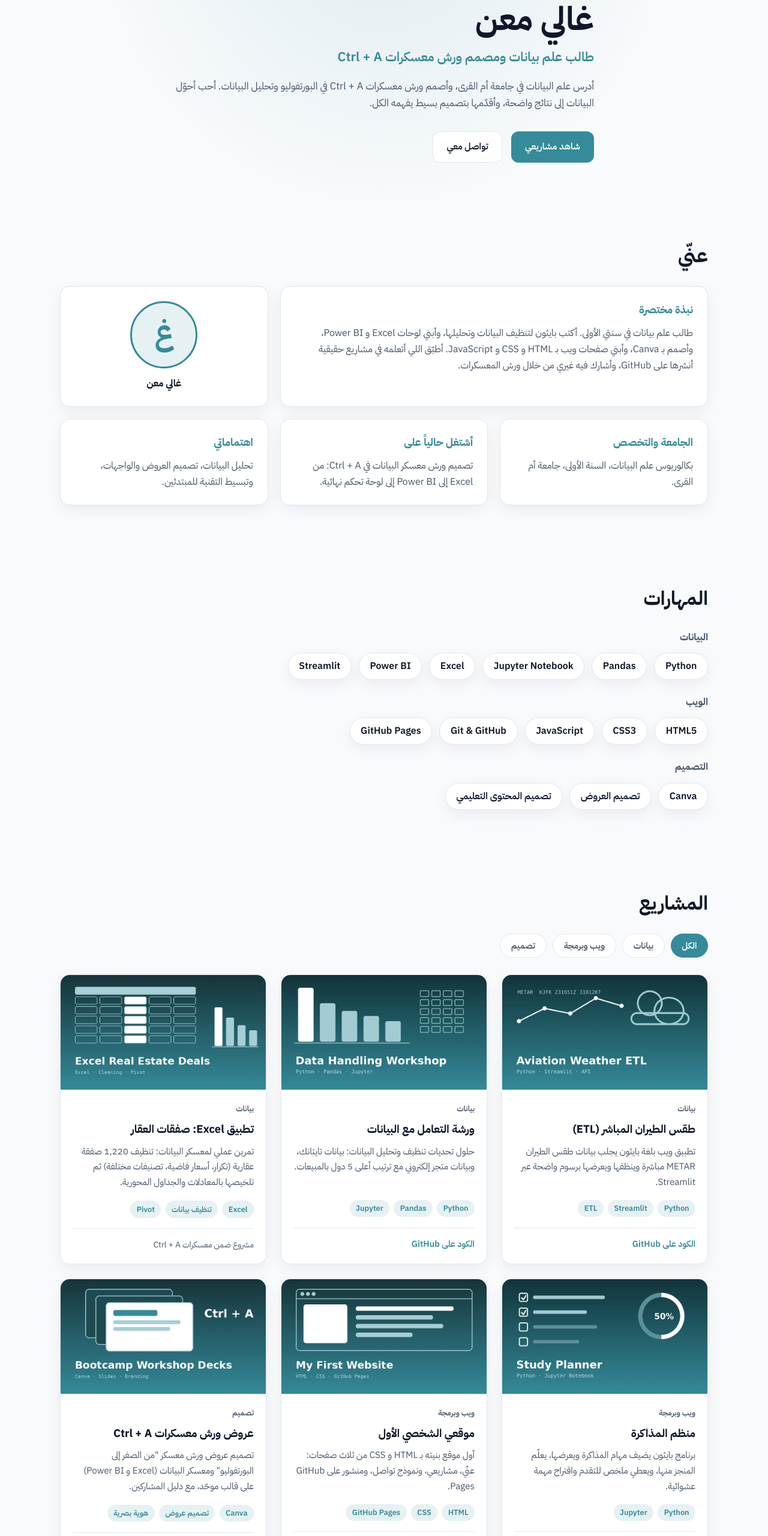
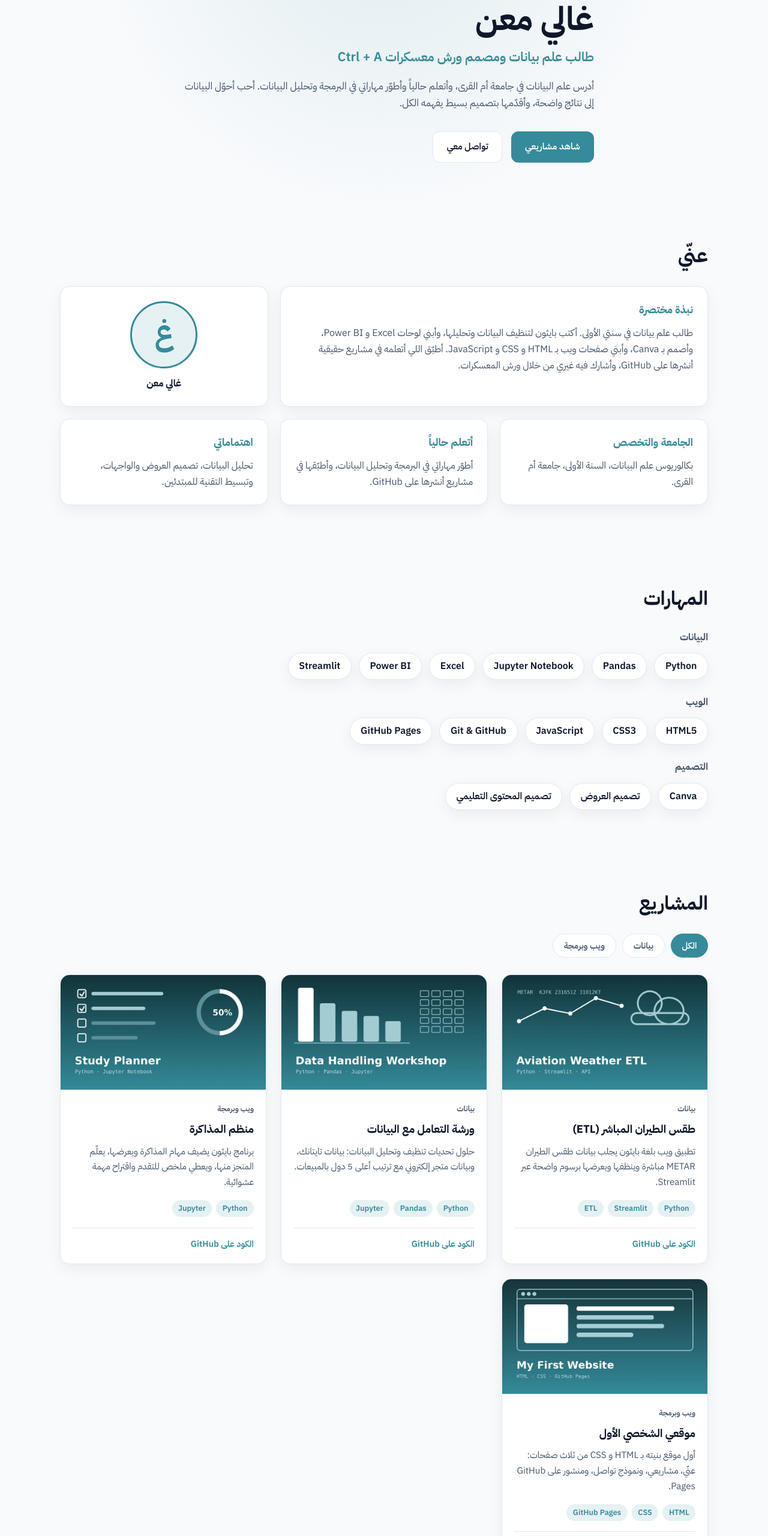
Before and after one commit to GhaliM08/GhaliM08.github.io, a plain HTML site: page portfolio/index.html in a window 1280 px wide. Shown: the part 200-2760 px from the top of the page at 60% size. Drawn offline with Linux system fonts and the light colour scheme.

Commit message:
Remove data bootcamp role and non-GitHub projects; add learning focus
Co-Authored-By: Claude Opus 5.5 <noreply@anthropic.com>
Claude-Session: https://claude.ai/code/session_01FJcFRrExXihuich4UJrCkd

```diff
--- a/portfolio/data/projects.json
+++ b/portfolio/data/projects.json
@@ -4,7 +4,11 @@
     "description": "تطبيق ويب بلغة بايثون يجلب بيانات طقس الطيران METAR مباشرة وينظفها ويعرضها برسوم واضحة عبر Streamlit.",
     "category": "data",
     "image": "assets/images/aviation-weather.webp",
-    "tags": ["Python", "Streamlit", "ETL"],
+    "tags": [
+      "Python",
+      "Streamlit",
+      "ETL"
+    ],
     "code": "https://github.com/GhaliM08/Aviation-Weather-ETL"
   },
   {
@@ -12,22 +16,22 @@
     "description": "حلول تحديات تنظيف وتحليل البيانات: بيانات تايتانك، وبيانات متجر إلكتروني مع ترتيب أعلى 5 دول بالمبيعات.",
     "category": "data",
     "image": "assets/images/data-handling.webp",
-    "tags": ["Python", "Pandas", "Jupyter"],
+    "tags": [
+      "Python",
+      "Pandas",
+      "Jupyter"
+    ],
     "code": "https://github.com/GhaliM08/data-handling-workshop"
-  },
-  {
-    "title": "تطبيق Excel: صفقات العقار",
-    "description": "تمرين عملي لمعسكر البيانات: تنظيف 1,220 صفقة عقارية (تكرار، أسعار فاضية، تصنيفات مختلفة) ثم تلخيصها بالمعادلات والجداول المحورية.",
-    "category": "data",
-    "image": "assets/images/excel-realestate.webp",
-    "tags": ["Excel", "تنظيف بيانات", "Pivot"]
   },
   {
     "title": "منظم المذاكرة",
     "description": "برنامج بايثون يضيف مهام المذاكرة ويعرضها، يعلّم المنجز منها، ويعطي ملخص للتقدم واقتراح مهمة عشوائية.",
     "category": "web",
     "image": "assets/images/study-planner.webp",
-    "tags": ["Python", "Jupyter"],
+    "tags": [
+      "Python",
+      "Jupyter"
+    ],
     "code": "https://github.com/GhaliM08/Study-Planner"
   },
   {
@@ -35,22 +39,12 @@
     "description": "أول موقع بنيته بـ HTML و CSS من ثلاث صفحات: عنّي، مشاريعي، ونموذج تواصل، ومنشور على GitHub Pages.",
     "category": "web",
     "image": "assets/images/first-site.webp",
-    "tags": ["HTML", "CSS", "GitHub Pages"],
+    "tags": [
+      "HTML",
+      "CSS",
+      "GitHub Pages"
+    ],
     "demo": "https://ghalim08.github.io/",
     "code": "https://github.com/GhaliM08/GhaliM08.github.io"
-  },
-  {
-    "title": "عروض ورش معسكرات Ctrl + A",
-    "description": "تصميم عروض ورش معسكر \"من الصفر إلى البورتفوليو\" ومعسكر البيانات (Excel و Power BI) على قالب موحّد، مع دليل المشاركين.",
-    "category": "design",
-    "image": "assets/images/ctrla-decks.webp",
-    "tags": ["Canva", "تصميم عروض", "هوية بصرية"]
-  },
-  {
-    "title": "لوحة Power BI: سوق العقار",
-    "description": "لوحة تحكم تفاعلية لصفقات العقار للربع الأول إلى الثالث: Power Query لتجهيز البيانات، ومقاييس DAX، ورسوم حسب المنطقة والشهر.",
-    "category": "design",
-    "image": "assets/images/powerbi-dashboard.webp",
-    "tags": ["Power BI", "DAX", "Dashboard"]
   }
 ]
--- a/portfolio/index.html
+++ b/portfolio/index.html
@@ -71,7 +71,7 @@
         <h1>غالي معن</h1>
         <p class="hero-role">طالب علم بيانات ومصمم ورش معسكرات <bdi class="nowrap">Ctrl + A</bdi></p>
         <p class="hero-bio">
-          أدرس علم البيانات في جامعة أم القرى، وأصمم ورش معسكرات Ctrl + A في البورتفوليو وتحليل البيانات.
+          أدرس علم البيانات في جامعة أم القرى، وأتعلم حالياً وأطوّر مهاراتي في البرمجة وتحليل البيانات.
           أحب أحوّل البيانات إلى نتائج واضحة، وأقدّمها بتصميم بسيط يفهمه الكل.
         </p>
         <div class="hero-actions">
@@ -106,8 +106,8 @@
           </article>
 
           <article class="bento-card reveal">
-            <h3>أشتغل حالياً على</h3>
-            <p>تصميم ورش معسكر البيانات في Ctrl + A: من Excel إلى Power BI إلى لوحة تحكم نهائية.</p>
+            <h3>أتعلم حالياً</h3>
+            <p>أطوّر مهاراتي في البرمجة وتحليل البيانات، وأطبّقها في مشاريع أنشرها على GitHub.</p>
           </article>
 
           <article class="bento-card reveal">
@@ -165,7 +165,6 @@
           <button class="filter-btn" type="button" data-filter="all" aria-pressed="true">الكل</button>
           <button class="filter-btn" type="button" data-filter="data" aria-pressed="false">بيانات</button>
           <button class="filter-btn" type="button" data-filter="web" aria-pressed="false">ويب وبرمجة</button>
-          <button class="filter-btn" type="button" data-filter="design" aria-pressed="false">تصميم</button>
         </div>
 
         <div id="projects-grid" class="projects-grid" aria-live="polite"></div>
@@ -177,12 +176,6 @@
       <div class="container">
         <h2 class="section-title">الخبرات</h2>
         <ol class="timeline">
-          <li class="timeline-item reveal">
-            <span class="timeline-date">2026</span>
-            <h3>مصمم ورش: معسكر البيانات</h3>
-            <p class="timeline-org">Ctrl + A</p>
-            <p>صممت ورش المعسكر على ثلاثة أيام: Excel، ثم Power BI، ثم لوحة تحكم نهائية، مع تطبيقات عملية على بيانات صفقات عقارية حقيقية.</p>
-          </li>
           <li class="timeline-item reveal">
             <span class="timeline-date">2026</span>
             <h3>مصمم ورش: معسكر من الصفر إلى البورتفوليو</h3>
```
Also changed, not shown: portfolio/assets/images/ctrla-decks.webp (deleted), portfolio/assets/images/excel-realestate.webp (deleted), portfolio/assets/images/powerbi-dashboard.webp (deleted), 1 other file.
